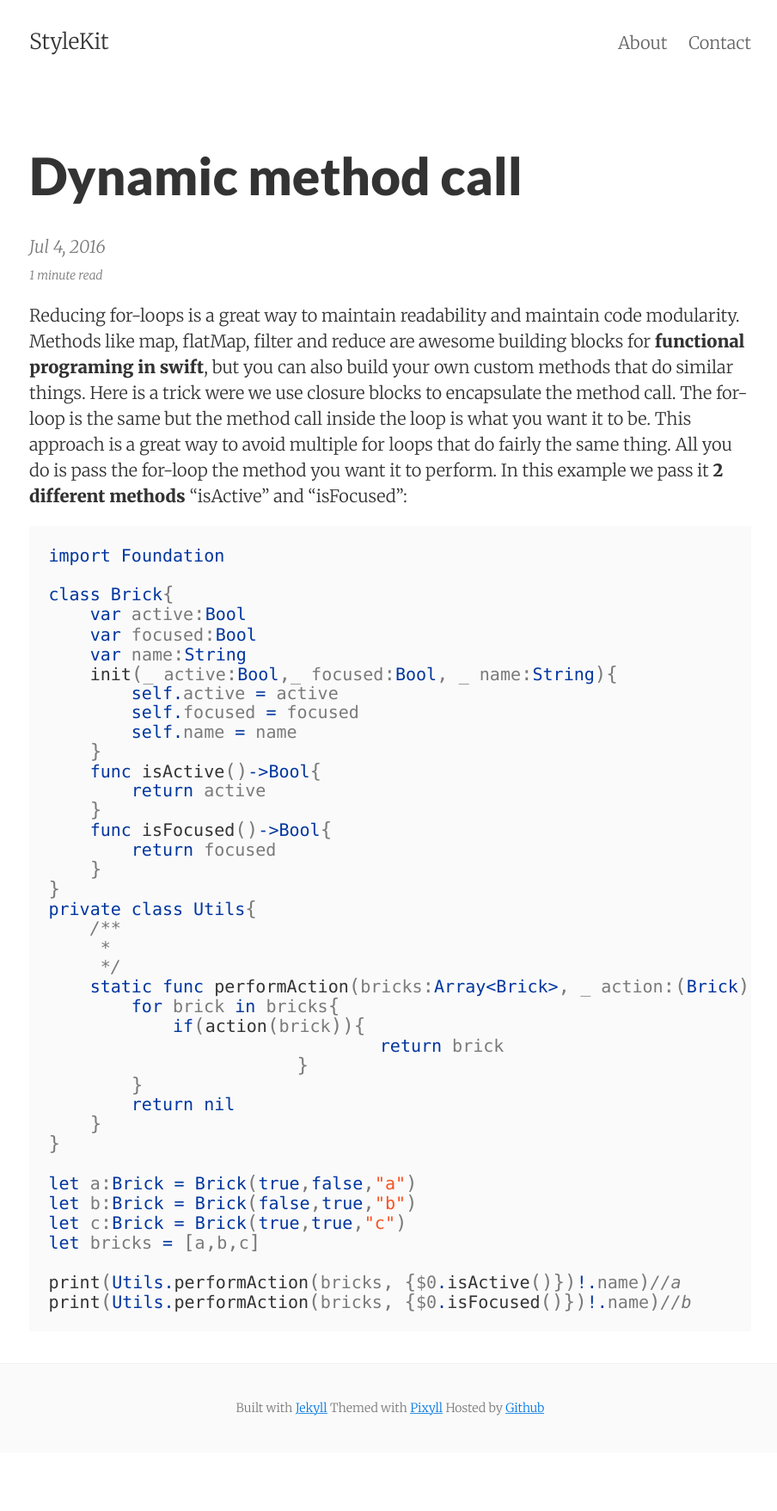
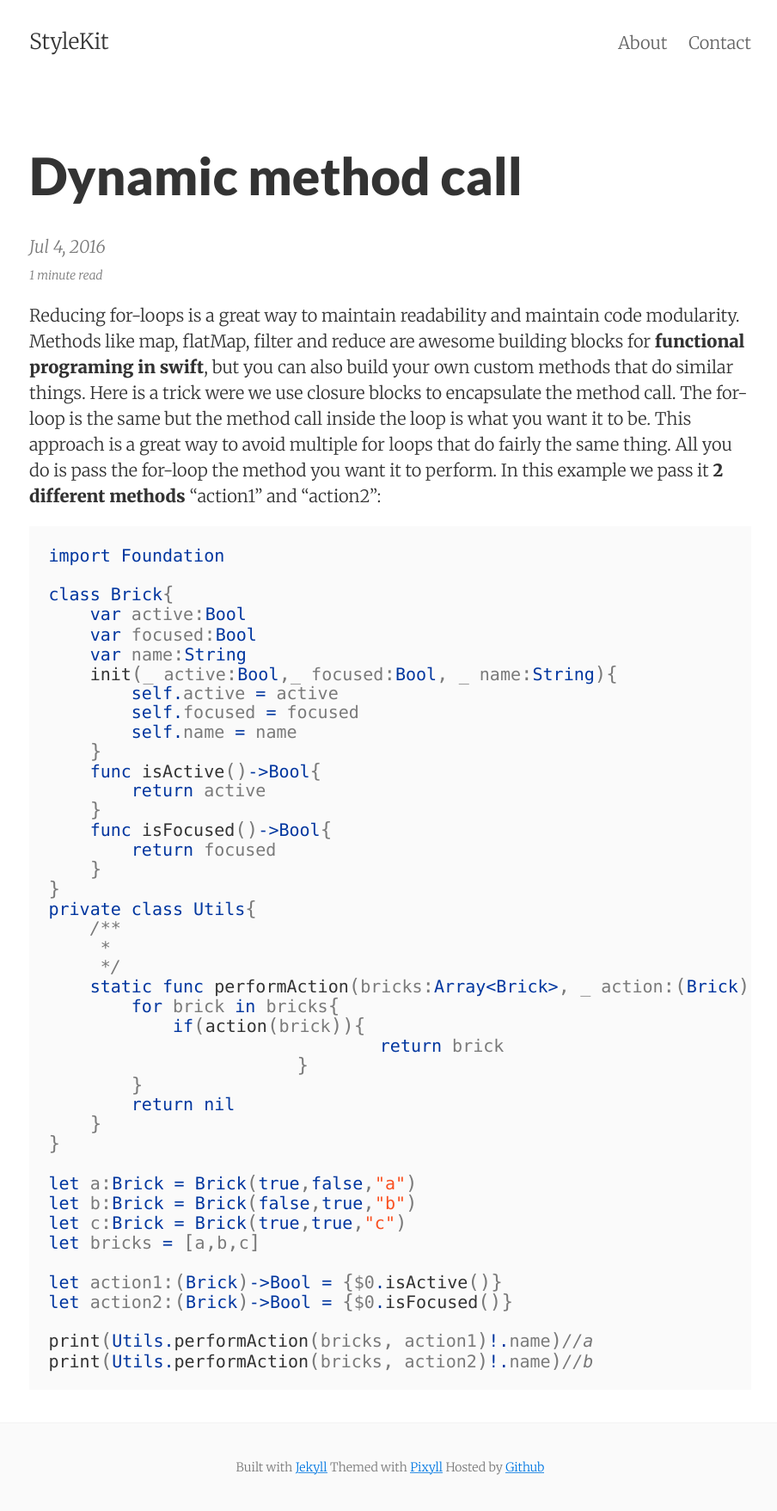
Before and after one commit to stylekit/stylekit.github.io, a Jekyll site: the page built from _posts/2016-07-04-Dynamic-method-call.md, in a window 1280 px wide. Shown: the whole page at 86% size, without its empty margins (186-1090 px from the left). Built offline with Jekyll 4.4.1, drawn with Linux system fonts in a browser that asks for light colours; nearby versions of some CDN libraries; comment, search, counter and statistics services are not loaded; before the commit the page ends 1689 px from its top, so only the background shows below that.

Commit message:
Files modified: 1


Modified 1 file:
_posts/2016-07-04-Dynamic-method-call.md

````diff
--- a/_posts/2016-07-04-Dynamic-method-call.md
+++ b/_posts/2016-07-04-Dynamic-method-call.md
@@ -1,4 +1,4 @@
-Reducing for-loops is a great way to maintain readability and maintain code modularity. Methods like map, flatMap, filter and reduce are awesome building blocks for **functional programing in swift**, but you can also build your own custom methods that do similar things. <!--more--> Here is a trick were we use closure blocks to encapsulate the method call. The for-loop is the same but the method call inside the loop is what you want it to be. This approach is a great way to avoid multiple for loops that do fairly the same thing. All you do is pass the for-loop the method you want it to perform. In this example we pass it **2 different methods** "isActive" and "isFocused":
+Reducing for-loops is a great way to maintain readability and maintain code modularity. Methods like map, flatMap, filter and reduce are awesome building blocks for **functional programing in swift**, but you can also build your own custom methods that do similar things. <!--more--> Here is a trick were we use closure blocks to encapsulate the method call. The for-loop is the same but the method call inside the loop is what you want it to be. This approach is a great way to avoid multiple for loops that do fairly the same thing. All you do is pass the for-loop the method you want it to perform. In this example we pass it **2 different methods** "action1" and "action2":
 
 ```swift
 import Foundation
@@ -38,6 +38,9 @@
 let c:Brick = Brick(true,true,"c")
 let bricks = [a,b,c]
 
-print(Utils.performAction(bricks, {$0.isActive()})!.name)//a
-print(Utils.performAction(bricks, {$0.isFocused()})!.name)//b
+let action1:(Brick)->Bool = {$0.isActive()}
+let action2:(Brick)->Bool = {$0.isFocused()}
+
+print(Utils.performAction(bricks, action1)!.name)//a
+print(Utils.performAction(bricks, action2)!.name)//b
 ```
````
